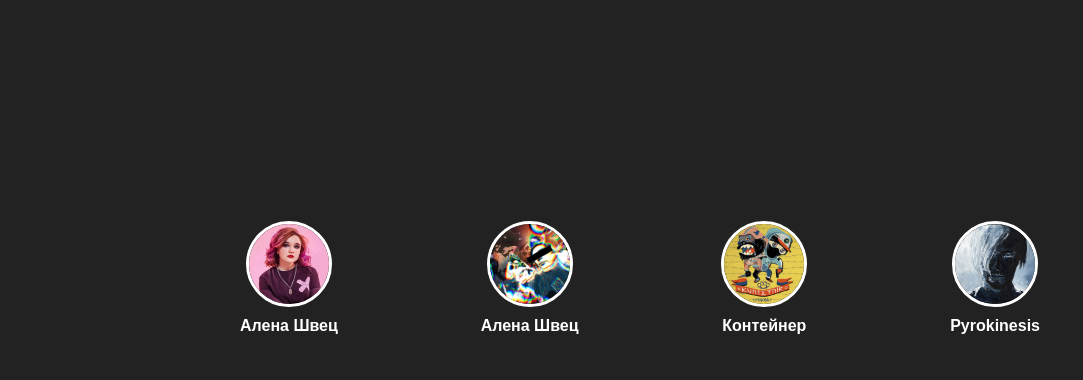
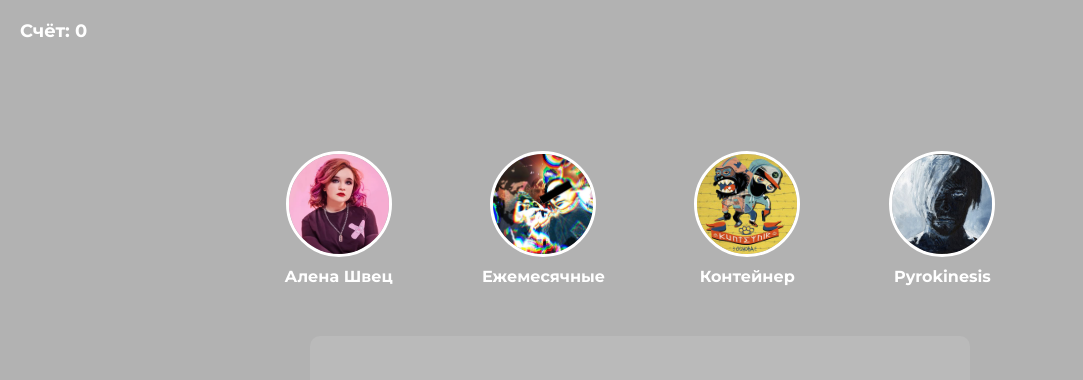
Before and after one commit to gertvik/normicgame, a website built with Vite: page index.html in a window 1280 px wide. Shown: the top 380 px of the page, without its empty margins (0-1083 px from the left). Built offline with nearby package versions, Linux system fonts and the light colour scheme; files whose address does not match are found by name.

Commit message:
Обновил всё

```diff
--- a/index.html
+++ b/index.html
@@ -1,35 +1,55 @@
 <!DOCTYPE html>
 <html lang="ru">
 <head>
-  <meta charset="UTF-8">
-  <meta name="viewport" content="width=device-width, initial-scale=1.0">
+  <meta charset="UTF-8" />
+  <meta name="viewport" content="width=device-width, initial-scale=1.0"/>
   <title>Музыкальная угадайка</title>
-  <link rel="stylesheet" href="public/style.css">
+
+  <!-- Пример подключения Google Fonts (нужен интернет):
+       Если без сети, удалите или используйте локальный шрифт -->
+  <link rel="preconnect" href="https://fonts.gstatic.com" crossorigin>
+  <link
+          href="https://fonts.googleapis.com/css2?family=Montserrat:wght@700&display=swap"
+          rel="stylesheet"
+  >
+
+  <link rel="stylesheet" href="public/style.css" />
 </head>
 <body>
+<!-- Счётчик очков в левом верхнем углу -->
+<div class="score-board">
+  Счёт: <span id="score-display">0</span>
+</div>
+
 <main class="game-container">
   <div class="artists">
     <div class="artist">
-      <img src="public/avatars/shvec.jpg" alt="Исполнитель 1">
-      <span class="artist-name">Исполнитель 1</span>
+      <img src="public/avatars/shvec.jpg" alt="Алена Швец" />
+      <span class="artist-name">Алена Швец</span>
     </div>
     <div class="artist">
-      <img src="public/avatars/eshe.jpg" alt="Исполнитель 2">
-      <span class="artist-name">Исполнитель 2</span>
+      <img src="public/avatars/eshe.jpg" alt="Ежемесячные" />
+      <span class="artist-name">Ежемесячные</span>
     </div>
     <div class="artist">
-      <img src="public/avatars/konteyner.jpg" alt="Исполнитель 3">
-      <span class="artist-name">Исполнитель 3</span>
+      <img src="public/avatars/konteyner.jpg" alt="Контейнер" />
+      <span class="artist-name">Контейнер</span>
     </div>
     <div class="artist">
-      <img src="public/avatars/pyrokinesis-geometriya-tmy.jpg" alt="Исполнитель 4">
-      <span class="artist-name">Исполнитель 4</span>
+      <img src="public/avatars/pyrokinesis-geometriya-tmy.jpg" alt="Pyrokinesis" />
+      <span class="artist-name">Pyrokinesis</span>
     </div>
   </div>
 
   <div class="song-line">
     <h2 class="game-title">Угадай, чья строчка</h2>
-    <p id="song-text">Здесь будет строчка из трека...</p>
+    <p id="song-text">Здесь появится строчка.</p>
+  </div>
+
+  <!-- Сообщение, которое покажем в конце игры -->
+  <div id="end-game-message" class="end-game-message" style="display: none;">
+    <h2>Игра окончена!</h2>
+    <p>Ваш итоговый счёт: <span id="final-score"></span></p>
   </div>
 </main>
 
--- a/public/style.css
+++ b/public/style.css
@@ -1,27 +1,52 @@
-/* Общий стиль страницы */
+/*
+  style.css
+  Подключаем в <head> HTML: <link rel="stylesheet" href="public/style.css" />
+*/
+
+/* Фон: картинка "обитая комната" + полупрозрачный слой */
 body {
-    font-family: Arial, sans-serif;
-    background-color: #222;
-    color: white;
-    display: flex;
-    justify-content: center;
-    align-items: center;
+    margin: 0;
+    background:
+        /* полупрозрачный чёрный слой */
+            linear-gradient(rgba(0, 0, 0, 0.3), rgba(0, 0, 0, 0.3)),
+                /* сама картинка */
+            url("public/avatars/psix2.jpg")
+            no-repeat center center / cover;
+
+    color: #fff;
+    font-family: 'Montserrat', Arial, sans-serif;
+    font-weight: 700;
     height: 100vh;
-    margin: 0;
+
+    /* Плавный переход для цветовых флешей */
+    transition: background-color 0.1s ease;
 }
 
-/* Контейнер игры */
+/* Счётчик очков в левом верхнем углу */
+.score-board {
+    position: absolute;
+    top: 20px;
+    left: 20px;
+    font-size: 18px;
+    font-weight: 700;
+    z-index: 999; /* чтобы счётчик был поверх */
+}
+
+/* Основной контейнер (центрируем контент по вертикали/горизонтали) */
 .game-container {
     display: flex;
     flex-direction: column;
     align-items: center;
+    justify-content: center;
+    height: 100%;
     width: 80%;
+    margin: 0 auto;
 }
 
 /* Контейнер для исполнителей */
 .artists {
     display: flex;
-    justify-content: space-between;
+    justify-content: space-around;
     width: 100%;
     max-width: 800px;
     margin-bottom: 50px;
@@ -42,8 +67,8 @@ body {
 
 /* Аватарка исполнителя */
 .artist img {
-    width: 80px;
-    height: 80px;
+    width: 100px;
+    height: 100px;
     border-radius: 50%;
     border: 3px solid white;
     object-fit: cover;
@@ -53,17 +78,40 @@ body {
 /* Имя исполнителя */
 .artist-name {
     font-size: 16px;
-    font-weight: bold;
     text-align: center;
 }
 
-/* Строчка песни */
+/* Блок со строчкой песни */
 .song-line {
     background-color: rgba(255, 255, 255, 0.1);
-    padding: 20px;
+    padding: 20px 30px;
     border-radius: 10px;
     text-align: center;
     font-size: 24px;
     max-width: 600px;
     width: 100%;
 }
+
+/* Сообщение, которое показывается в конце игры */
+.end-game-message {
+    background-color: rgba(255, 255, 255, 0.1);
+    padding: 20px 30px;
+    border-radius: 10px;
+    text-align: center;
+    font-size: 24px;
+    max-width: 600px;
+    width: 100%;
+    margin-top: 30px;
+}
+
+/* ===== Цветовые флеши при ответе ===== */
+
+/* Зелёный флеш (правильный ответ) */
+.flash-correct {
+    background-color: #0f9132 !important; /* ярко-зелёный */
+}
+
+/* Красный флеш (неправильный ответ) */
+.flash-wrong {
+    background-color: #a30f0f !important; /* тёмно-красный */
+}
--- a/src/main.js
+++ b/src/main.js
@@ -1,5 +1,11 @@
-// 🎵 База данных песен и исполнителей
+// 🎵 База данных песен и исполнителей (пример — замените своими реальными)
 const songs = [
+  { line: "Равноудалённый треугольник без причин\n" +
+        "Постели-ка соломы\n" +
+        "На четвёрке Роум задрочил\n" +
+        "На зло маме и комсомолу", artist: "Ежемесячные" },// 1
+  { line: "Приди, Меллстрой, дай бабла мне ебло\n" +
+        "Состричь своих вшей не западло", artist: "Ежемесячные" },//2
   { line: "Ебейший выпуск — это ЧБД с Тамби и 500 ракет по Вашингтону?", artist: "Ежемесячные" },//3
   { line: "Новичок репа читает в микро за 5к Мне его Дора посоветовала семь лет назад", artist: "Ежемесячные" },//4
   { line: "Если Бога нет то кто придумал суши оступные в любой части суши?", artist: "Ежемесячные" },//5
@@ -625,45 +631,113 @@ const songs = [
         "Ну реально правда охуенно  ", artist: "Контейнер" }, //50
 ];
 
-//  Фиксированный порядок исполнителей и их соответствие кнопкам
+// Фиксированный порядок (совпадает с порядком в HTML)
 const fixedArtists = ["Алена Швец", "Ежемесячные", "Контейнер", "Pyrokinesis"];
 
-let score = 0; // Очки игрока
+// Текущий счёт, индекс, перемешанный массив
+let score = 0;
+let currentIndex = 0;
+let shuffledSongs = [];
 
+/**
+ * Алгоритм Фишера–Йетса для перемешивания массива
+ */
+function shuffle(array) {
+  for (let i = array.length - 1; i > 0; i--) {
+    const j = Math.floor(Math.random() * (i + 1));
+    [array[i], array[j]] = [array[j], array[i]];
+  }
+  return array;
+}
+
+/**
+ * Запуск игры
+ */
 function startGame() {
-  let randomIndex = Math.floor(Math.random() * songs.length);
-  let currentSong = songs[randomIndex];
+  score = 0;
+  updateScoreDisplay();
 
+  shuffledSongs = shuffle([...songs]);
+  currentIndex = 0;
+
+  // Показываем игровой интерфейс (если скрыт)
+  document.querySelector(".artists").style.display = "flex";
+  document.querySelector(".song-line").style.display = "block";
+  document.getElementById("end-game-message").style.display = "none";
+
+  showNextLine();
+}
+
+/**
+ * Показ следующей строчки
+ */
+function showNextLine() {
+  if (currentIndex >= shuffledSongs.length) {
+    endGame();
+    return;
+  }
+
+  const currentSong = shuffledSongs[currentIndex];
   document.getElementById("song-text").textContent = currentSong.line;
 
-  let artistButtons = document.querySelectorAll(".artist");
-
-  // Выбираем случайный индекс для правильного ответа
-  let correctIndex = Math.floor(Math.random() * fixedArtists.length);
-
+  const artistButtons = document.querySelectorAll(".artist");
   artistButtons.forEach((button, index) => {
     let artistName = button.querySelector(".artist-name");
+    artistName.textContent = fixedArtists[index];
 
-    if (index === correctIndex) {
-      artistName.textContent = currentSong.artist; // Ставим правильный ответ в случайное место
-    } else {
-      // Берем исполнителя из фиксированного списка
-      let incorrectOptions = fixedArtists.filter(artist => artist !== currentSong.artist);
-      artistName.textContent = fixedArtists[index]; // Теперь исполнители всегда на своих местах
-    }
-
-    button.onclick = () => checkAnswer(artistName.textContent, currentSong.artist);
+    button.onclick = () => checkAnswer(fixedArtists[index], currentSong.artist);
   });
 }
 
+/**
+ * Проверка ответа
+ */
 function checkAnswer(selected, correct) {
+  const body = document.body;
   if (selected === correct) {
-    score++;
+    score += 10;
+    updateScoreDisplay();
+
+    // Добавляем класс на короткое время
+    body.classList.add("flash-correct");
+    setTimeout(() => {
+      body.classList.remove("flash-correct");
+    }, 150);
+
   } else {
-    score = Math.max(0, score - 1); // Чтоб очки не уходили в минус
+    // Неправильный ответ
+    body.classList.add("flash-wrong");
+    setTimeout(() => {
+      body.classList.remove("flash-wrong");
+    }, 150);
   }
 
-  startGame(); // Загружаем новую строчку
+  currentIndex++;
+  showNextLine();
 }
 
+/**
+ * Обновление счёта на экране
+ */
+function updateScoreDisplay() {
+  const scoreElement = document.getElementById("score-display");
+  if (scoreElement) {
+    scoreElement.textContent = score;
+  }
+}
+
+/**
+ * Завершаем игру
+ */
+function endGame() {
+  // Скрываем игровую часть
+  document.querySelector(".artists").style.display = "none";
+  document.querySelector(".song-line").style.display = "none";
+
+  // Показываем финальное сообщение
+  document.getElementById("end-game-message").style.display = "block";
+  document.getElementById("final-score").textContent = score;
+}
+
+// Запуск при загрузке
 startGame();
```
Also changed, not shown: public/avatars/psix.jpg (added), public/avatars/psix2.jpg (added).
